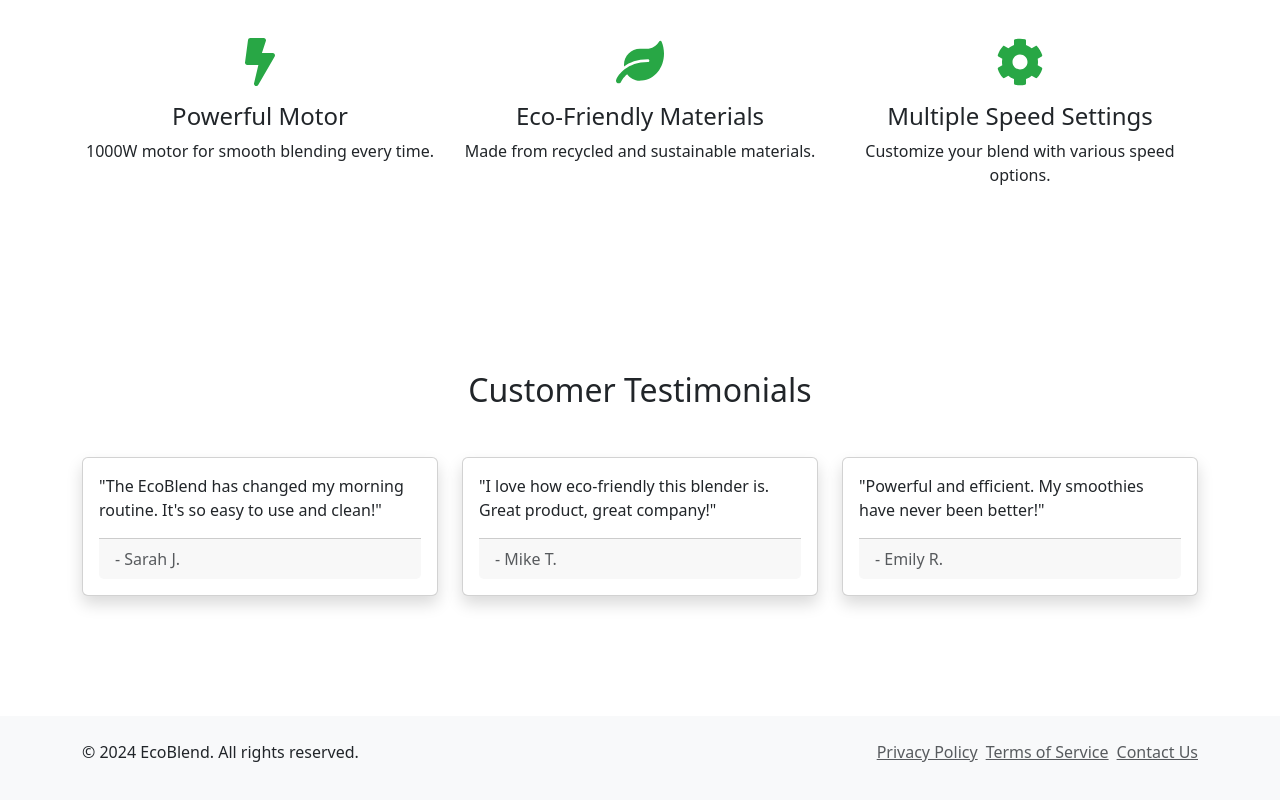
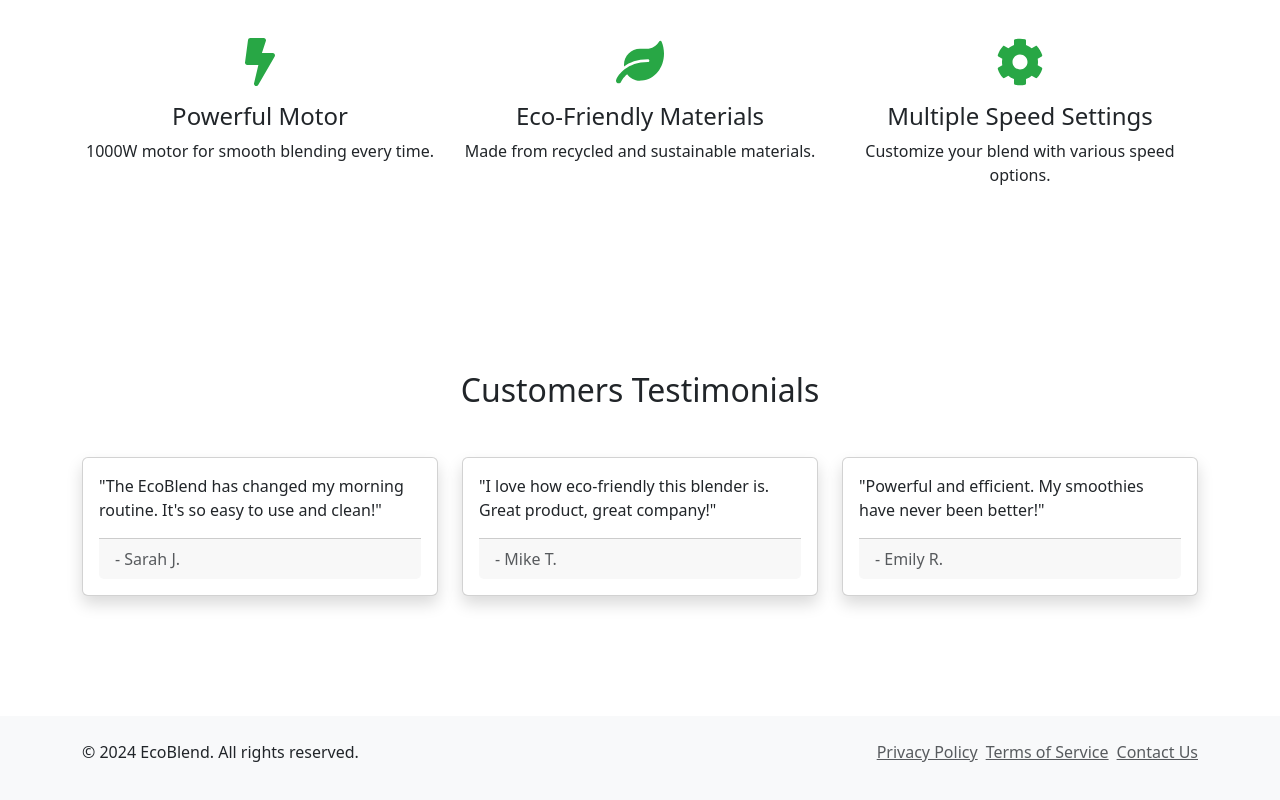
Before and after one commit to jairock007/SmoothieMaker, a React (Create React App) app: page / in a window 1280 px wide. Shown: the part 832-1632 px from the top of the page. Built offline with nearby package versions, Linux system fonts and the light colour scheme.

Commit message:
Update Testimonials.js

```diff
--- a/src/components/Testimonials.js
+++ b/src/components/Testimonials.js
@@ -4,7 +4,7 @@ import { Container, Row, Col, Card } from 'react-bootstrap';
 const Testimonials = () => {
   return (
     <Container className="my-5 py-5" id="testimonials">
-      <h2 className="text-center mb-5 fade-in">Customer Testimonials</h2>
+      <h2 className="text-center mb-5 fade-in">Customers Testimonials</h2>
       <Row>
         <Col md={4} className="mb-4">
           <Card className="h-100 shadow testimonial-card">
```
